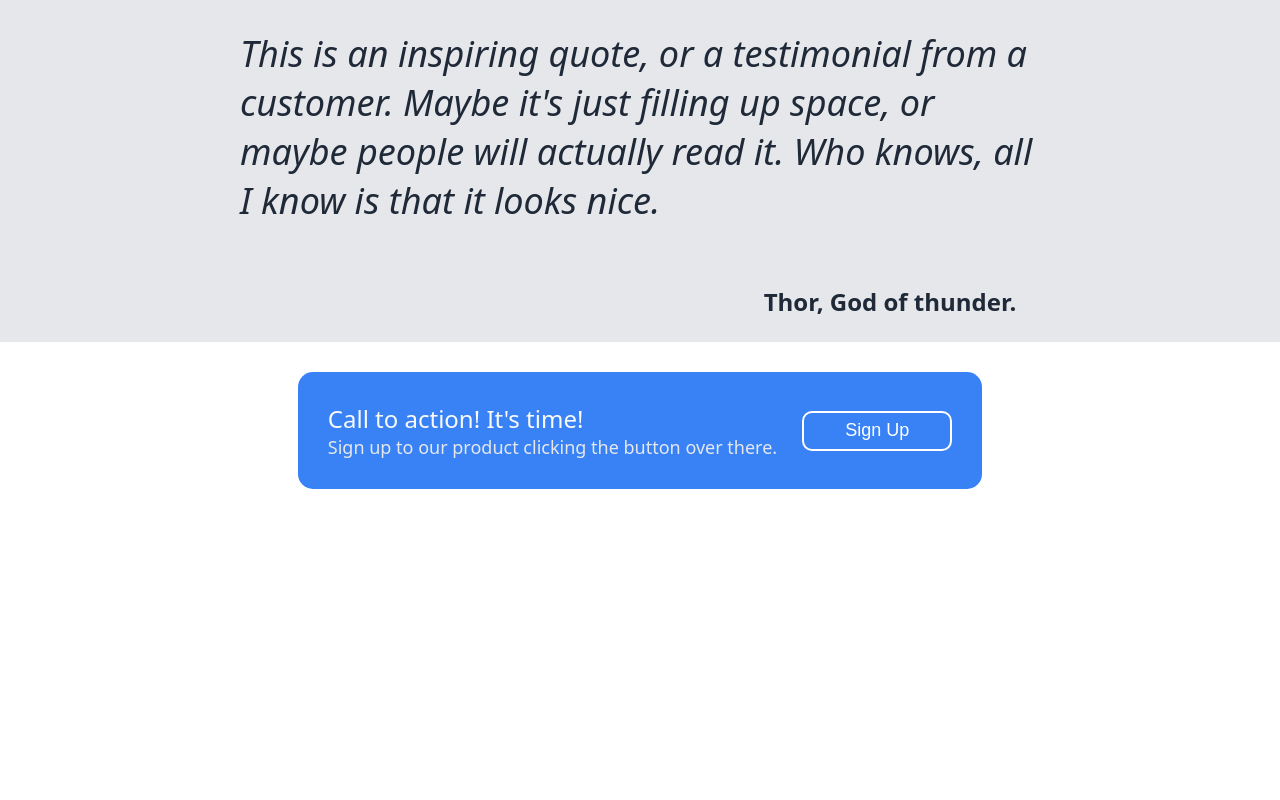
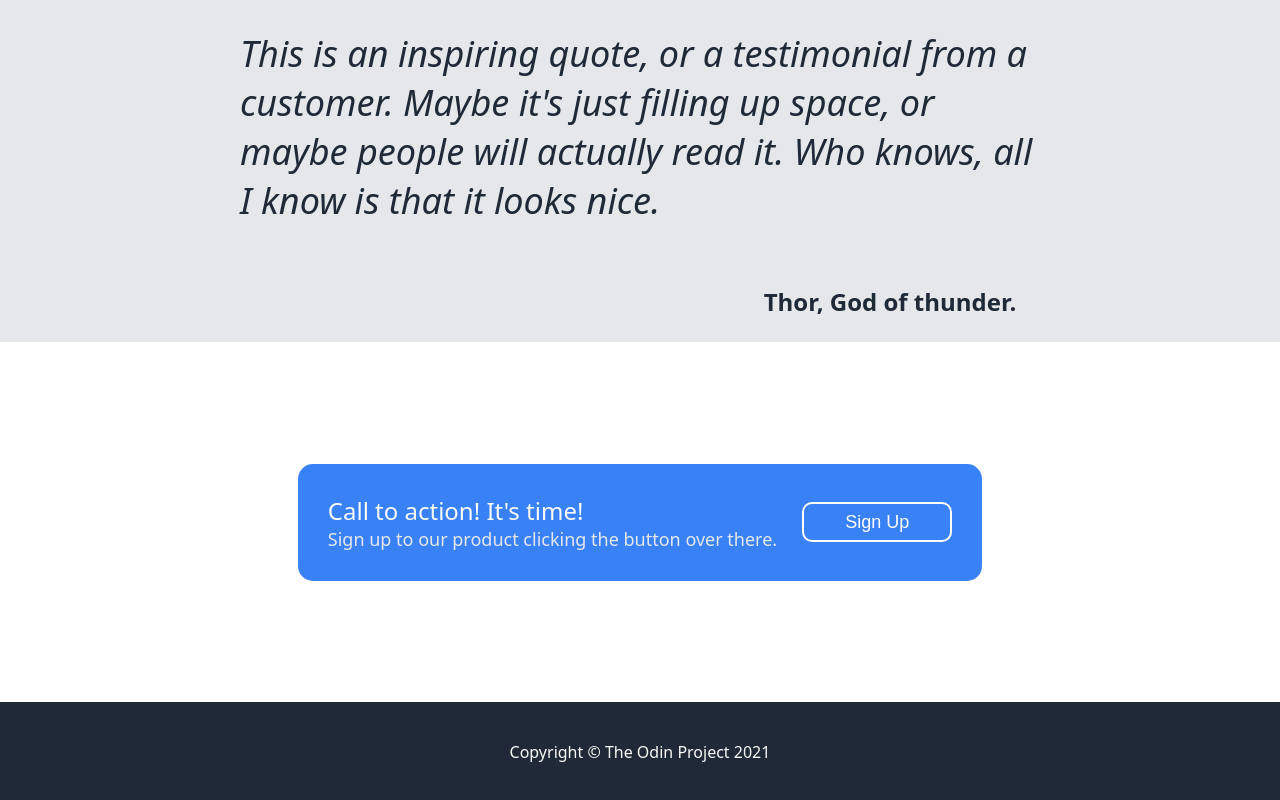
Before and after one commit to JohnAntz/landing-page, a plain HTML site: page index.html in a window 1280 px wide. Shown: the part 926-1726 px from the top of the page. Before the commit the page ends 1445 px from the top, so only its background shows below. Drawn offline with Linux system fonts and the light colour scheme.

Commit message:
Finish page with footer.

```diff
--- a/index.html
+++ b/index.html
@@ -79,6 +79,8 @@
         </div>
       </div>
     </div>
-    <div class="footer"></div>
+    <div class="footer">
+      <p class="copyright">Copyright © The Odin Project 2021</p>
+    </div>
   </body>
 </html>
--- a/styles.css
+++ b/styles.css
@@ -92,6 +92,7 @@ button {
   align-items: center;
   margin-top: 30px;
   margin-bottom: 30px;
+  min-height: 300px;
 }
 
 .randinf {
@@ -169,3 +170,12 @@ img[alt="noivern-blue"] {
 .blueb {
   border: solid white 2px;
 }
+
+.footer {
+  display: flex;
+  align-items: center;
+  justify-content: center;
+  background-color: #1f2937;
+  color: #f9faf8;
+  min-height: 100px;
+}
```
